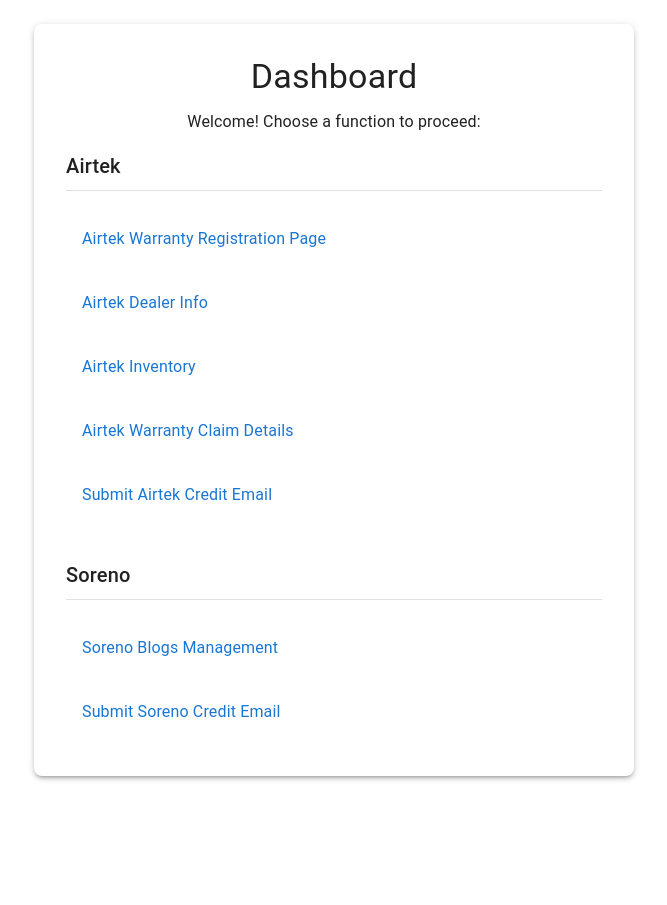
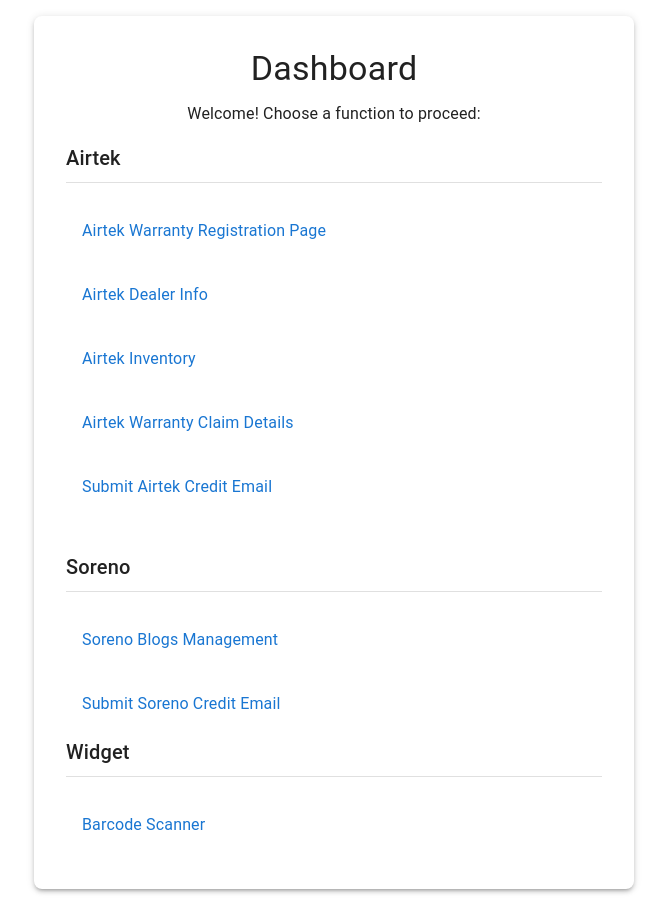
Before and after one commit to DavidSpaice/next, a Next.js app: page /dashboard in a window 1280 px wide. Shown: the whole page, without its empty margins (306-973 px from the left). Before the commit the page ends 800 px from the top, so only its background shows below. Built offline with nearby package versions, Linux system fonts and the light colour scheme.

Commit message:
feat: add widget on dashboard

```diff
--- a/app/dashboard/Component.tsx
+++ b/app/dashboard/Component.tsx
@@ -43,6 +43,13 @@ const Dashboard: React.FC = () => {
     {
       title: "Submit Soreno Credit Email",
       url: "https://next-nine-pied.vercel.app/soreno-credit-email",
+    },
+  ];
+
+  const widgetLinks = [
+    {
+      title: "Barcode Scanner",
+      url: "https://scan-barcode-rho.vercel.app/",
     },
   ];
 
@@ -130,6 +137,35 @@ const Dashboard: React.FC = () => {
             ))}
           </List>
         </Box>
+
+        <Box>
+          <Typography variant="h6" component="h2" sx={{ mb: 1 }}>
+            Widget
+          </Typography>
+          <Divider sx={{ mb: 2 }} />
+          <List disablePadding>
+            {widgetLinks.map((link, index) => (
+              <ListItem key={index} disableGutters>
+                <ListItemButton
+                  component="a"
+                  href={link.url}
+                  target="_blank"
+                  sx={{
+                    borderRadius: 1,
+                    "&:hover": {
+                      bgcolor: "action.hover",
+                    },
+                  }}
+                >
+                  <ListItemText
+                    primary={link.title}
+                    primaryTypographyProps={{ color: "primary" }}
+                  />
+                </ListItemButton>
+              </ListItem>
+            ))}
+          </List>
+        </Box>
       </Paper>
     </Box>
   );
```
